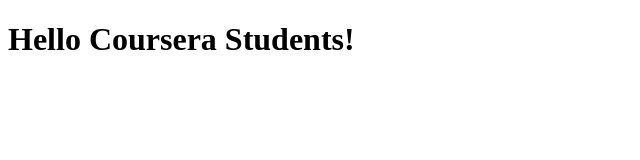
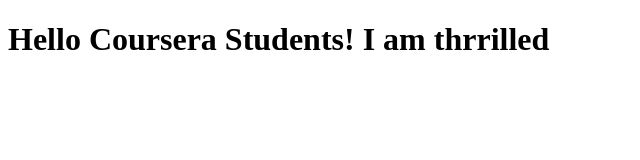
Before and after one commit to TEJASVISJAIN/coursera-test, a plain HTML site: page index.html in a window 1280 px wide. Shown: the whole page, without its empty margins (0-640 px from the left). Drawn offline with Linux system fonts and the light colour scheme.

Commit message:
Next version of web file

```diff
--- a/index.html
+++ b/index.html
@@ -5,6 +5,6 @@
     <title>Hello Coursera</title>
   </head>
   <body>
-    <h1> Hello Coursera Students!</h1>
+    <h1> Hello Coursera Students! I am thrrilled</h1>
   </body>
 </html>
```
